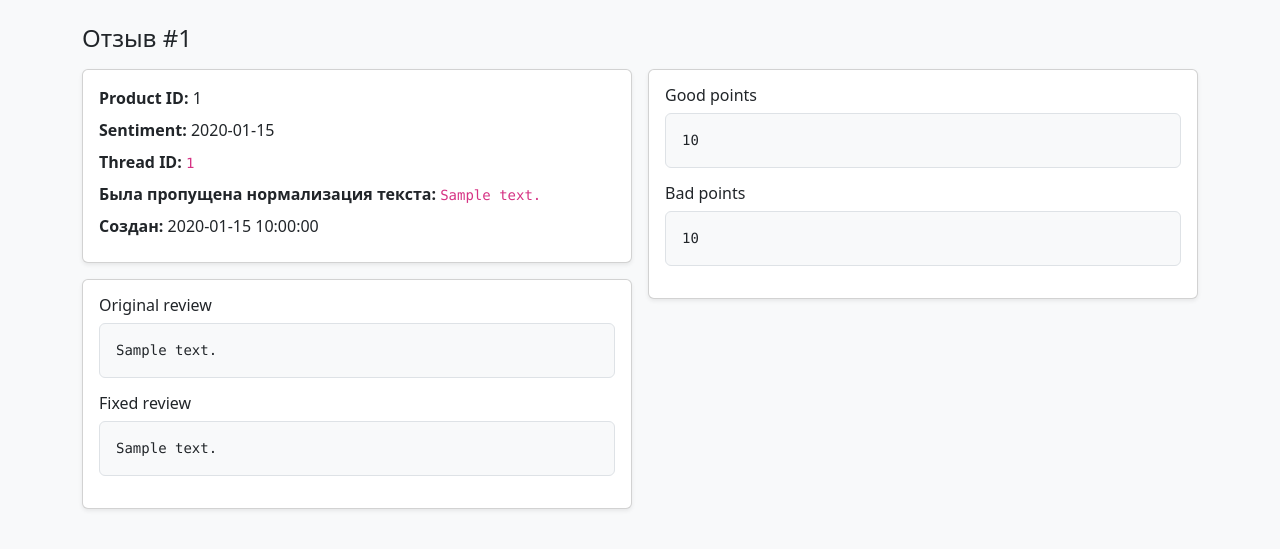
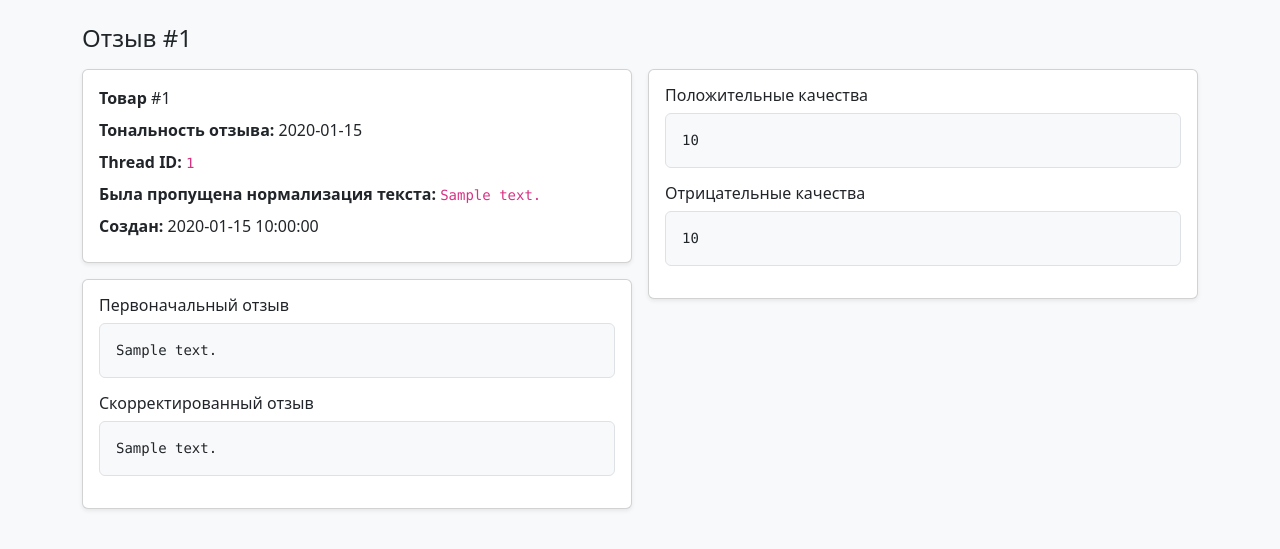
Before and after one commit to BHYCHIK/otus-llm-coursework, a FastAPI app: template src/interface/templates/review_detail.html in a window 1280 px wide. Shown: the part 56-605 px from the top of the page. Run offline with FastAPI, Linux system fonts and the light colour scheme; the template is opened without the code that fills it: most values are stand-ins (such as "Sample title", 1, 10 or a date in 2020).

Commit message:
Finish interface

```diff
--- a/src/interface/main.py
+++ b/src/interface/main.py
@@ -19,8 +19,13 @@ app = FastAPI(title="Review UI Service")
 
 
 @app.on_event("startup")
-def on_startup():
+async def on_startup():
     Base.metadata.create_all(bind=engine)
+    app.state.http = httpx.AsyncClient(timeout=settings.ANALYZER_API_TIMEOUT)
+
+@app.on_event("shutdown")
+async def shutdown():
+    await app.state.http.aclose()
 
 
 @app.get("/", response_class=HTMLResponse)
@@ -38,10 +43,10 @@ async def submit_review(
     url = f"{settings.ANALYZER_BASE_URL.rstrip('/')}/analyze_review"
 
     try:
-        async with httpx.AsyncClient(timeout=60.0) as client:
-            resp = await client.post(url, data={"review": review, "product_id": product_id})
-            resp.raise_for_status()
-            data = resp.json()
+        client: httpx.AsyncClient = request.app.state.http
+        resp = await client.post(url, data={"review": review, "product_id": product_id})
+        resp.raise_for_status()
+        data = resp.json()
     except httpx.HTTPError as e:
         return templates.TemplateResponse(
             request,
@@ -72,6 +77,7 @@ async def submit_review(
         product_id=parsed.product_id,
         thread_id=parsed.thread_id,
         original_review=parsed.original_review,
+        review_fix_skipped=parsed.review_fix_skipped,
         fixed_review=parsed.fixed_review,
         sentiment=parsed.sentiment,
         good_points=parsed.good_points,
--- a/src/interface/settings.py
+++ b/src/interface/settings.py
@@ -10,6 +10,7 @@ class Settings(BaseSettings):
     )
     ANALYZER_BASE_URL: str = ""
     DATABASE_URL: str = ""
+    ANALYZER_API_TIMEOUT: int = 120
 
 settings = Settings()
 print(settings)
--- a/src/interface/templates/index.html
+++ b/src/interface/templates/index.html
@@ -8,7 +8,7 @@
 
         <form method="post" action="/submit">
           <div class="mb-3">
-            <label class="form-label">Product ID</label>
+            <label class="form-label">Товар #</label>
             <input class="form-control" type="number" name="product_id" required value="1">
           </div>
 
--- a/src/interface/templates/review_detail.html
+++ b/src/interface/templates/review_detail.html
@@ -6,8 +6,8 @@
   <div class="col-lg-6">
     <div class="card shadow-sm">
       <div class="card-body">
-        <div class="mb-2"><strong>Product ID:</strong> {{ item.product_id }}</div>
-        <div class="mb-2"><strong>Sentiment:</strong> {{ item.sentiment or "—" }}</div>
+        <div class="mb-2"><strong>Товар</strong> #{{ item.product_id }}</div>
+        <div class="mb-2"><strong>Тональность отзыва:</strong> {{ item.sentiment or "—" }}</div>
         <div class="mb-2"><strong>Thread ID:</strong> <code>{{ item.thread_id }}</code></div>
         <div class="mb-2"><strong>Была пропущена нормализация текста:</strong> <code>{{ item.review_fix_skipped }}</code></div>
         <div class="mb-2"><strong>Создан:</strong> {{ item.created_at }}</div>
@@ -16,10 +16,10 @@
 
     <div class="card shadow-sm mt-3">
       <div class="card-body">
-        <h2 class="h6">Original review</h2>
+        <h2 class="h6">Первоначальный отзыв</h2>
         <pre class="bg-light p-3 border rounded" style="white-space: pre-wrap;">{{ item.original_review }}</pre>
 
-        <h2 class="h6 mt-3">Fixed review</h2>
+        <h2 class="h6 mt-3">Скорректированный отзыв</h2>
         <pre class="bg-light p-3 border rounded" style="white-space: pre-wrap;">{{ item.fixed_review or "" }}</pre>
       </div>
     </div>
@@ -28,10 +28,10 @@
   <div class="col-lg-6">
     <div class="card shadow-sm">
       <div class="card-body">
-        <h2 class="h6">Good points</h2>
+        <h2 class="h6">Положительные качества</h2>
         <pre class="bg-light p-3 border rounded">{{ item.good_points | tojson(indent=2) }}</pre>
 
-        <h2 class="h6 mt-3">Bad points</h2>
+        <h2 class="h6 mt-3">Отрицательные качества</h2>
         <pre class="bg-light p-3 border rounded">{{ item.bad_points | tojson(indent=2) }}</pre>
       </div>
     </div>
--- a/src/interface/templates/reviews.html
+++ b/src/interface/templates/reviews.html
@@ -12,8 +12,8 @@
           <thead>
             <tr>
               <th>ID</th>
-              <th>Product</th>
-              <th>Sentiment</th>
+              <th>Товар</th>
+              <th>Тональность</th>
               <th>Создан</th>
               <th></th>
             </tr>
```
Also changed, not shown: 1 other file.
